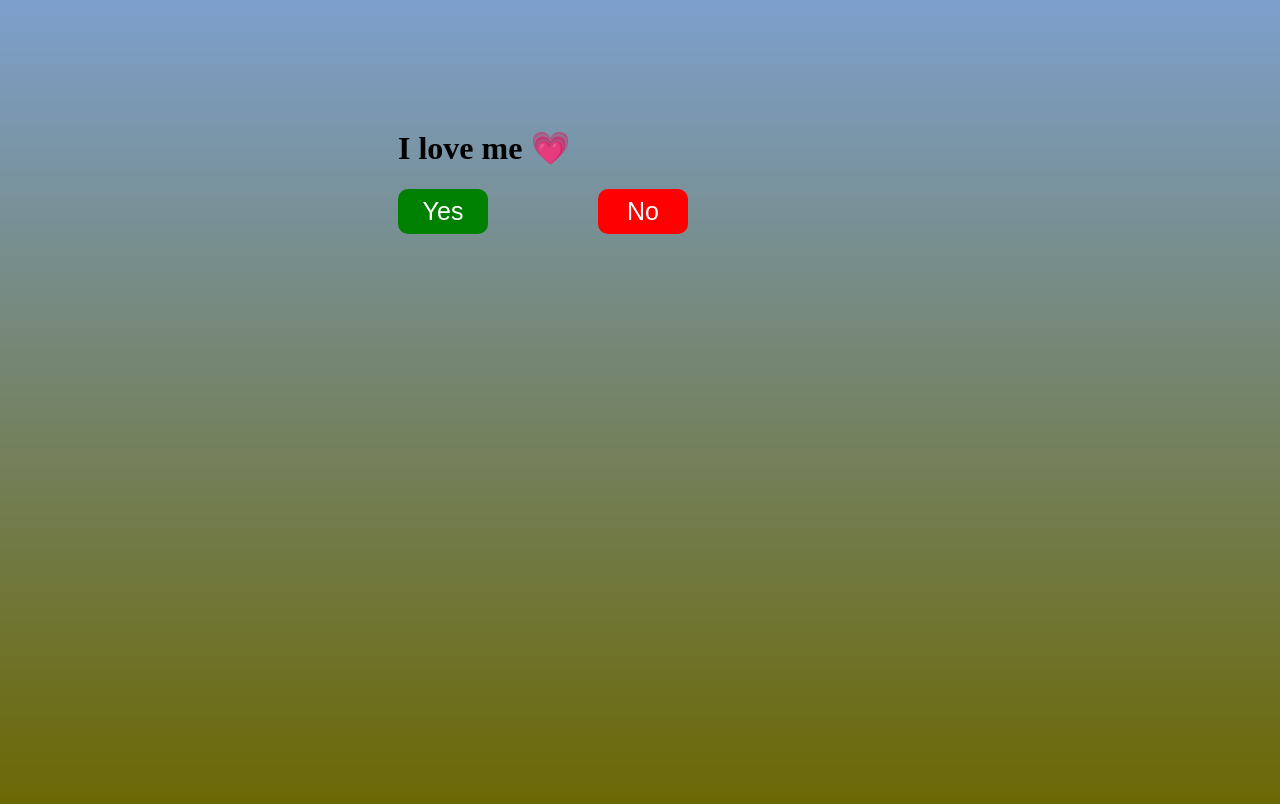
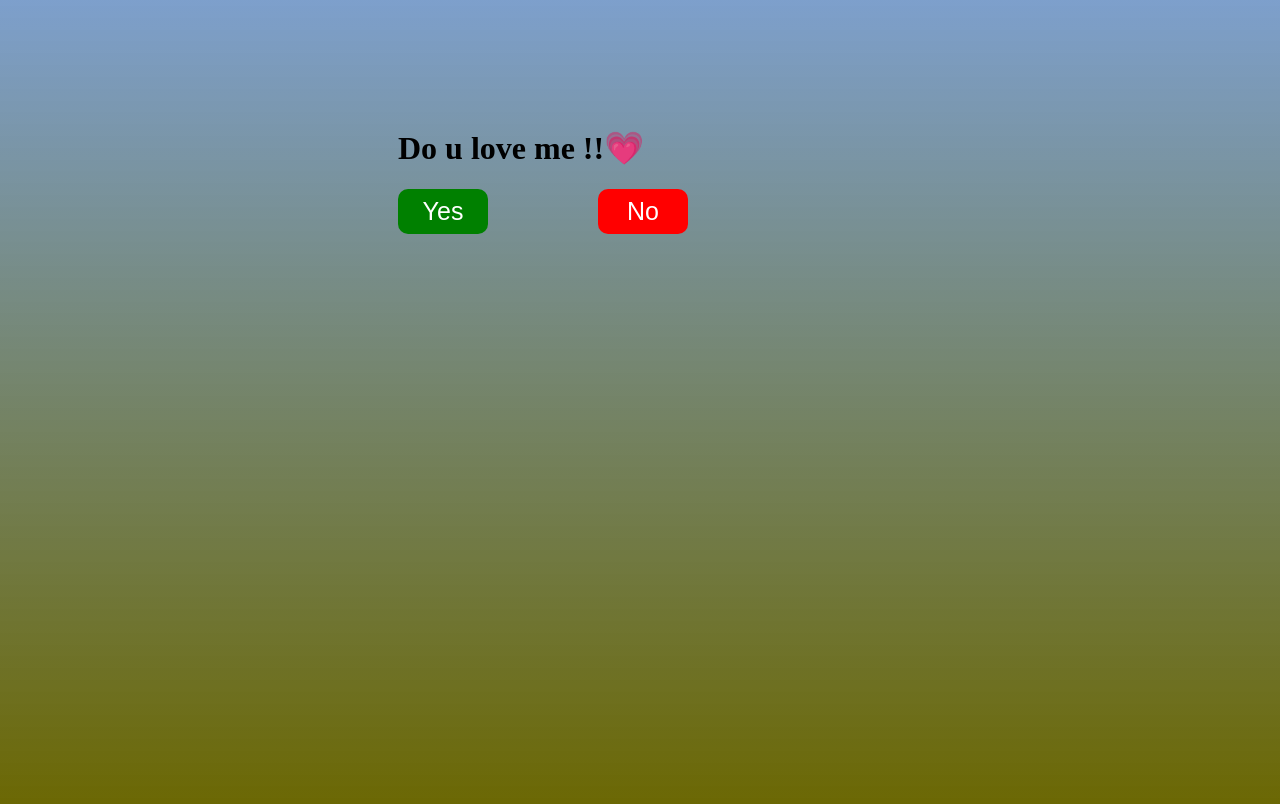
Before and after one commit to SuheiHau/Propose_Game, a plain HTML site: page index.html in a window 1280 px wide. Drawn offline with Linux system fonts and the light colour scheme.

Commit message:
Update index.html

```diff
--- a/index.html
+++ b/index.html
@@ -9,7 +9,7 @@
     <script src="script.js"></script>
     <div id="game-container">
         <div class="box">
-            <h1>I love me 💗</h1>
+            <h1>Do u love me !!💗</h1>
             <button id="target">No</button>
             <button id="Yes">Yes</button>
         </div>
```
